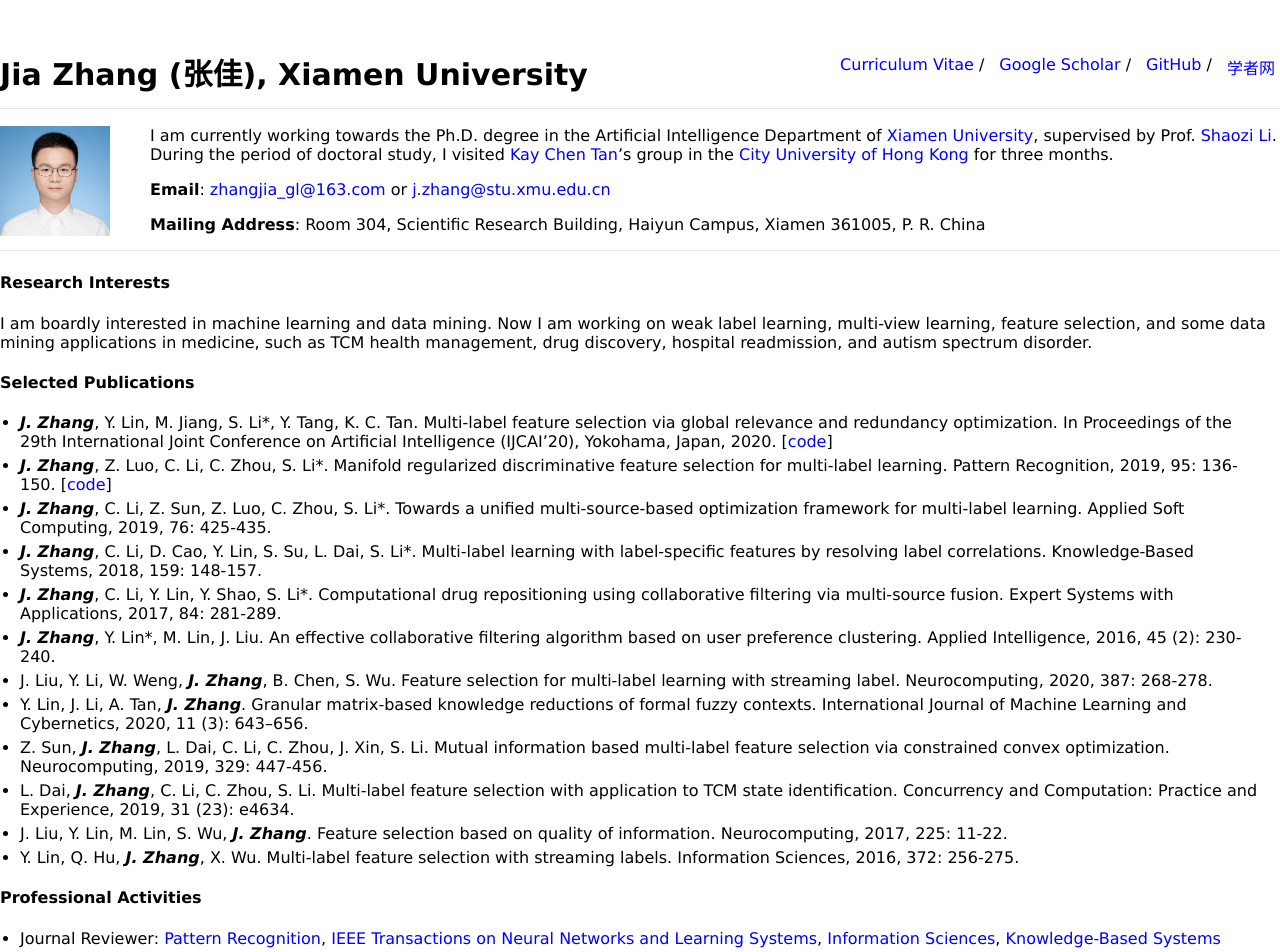
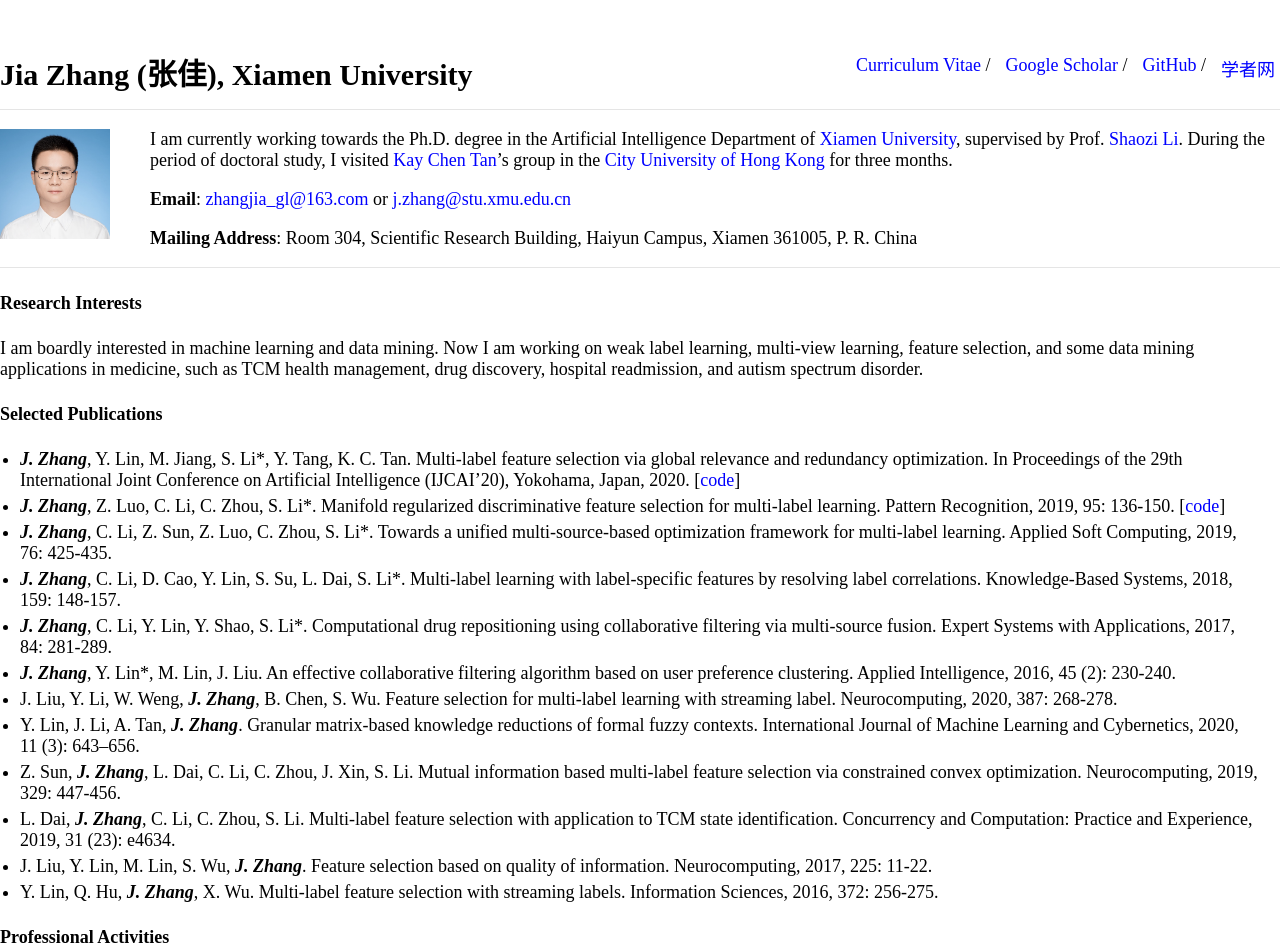
Before and after one commit to jiazhang-ml/jiazhang-ml.github.io, a Jekyll site: the page built from index.md, in a window 1280 px wide. Shown: the top 952 px of the page. Built offline with Jekyll 4.4.1, drawn with Linux system fonts in a browser that asks for light colours.

Commit message:
Update _style.scss

```diff
--- a/_sass/_style.scss
+++ b/_sass/_style.scss
@@ -11,8 +11,8 @@ html {
 }
 body {
     margin: 0;
-    font-family: "Century Gothic", "Lucida Grande", arial, sans-serif;
-    font-size: 16px;
+    font-family: times new roman;
+    font-size: 18px;
     height: 100%;
 }
 a {
@@ -34,7 +34,7 @@ hr {
  */
 
 #author-name {
-    font-family: "Century Gothic", "Lucida Grande", arial, sans-serif;
+    font-family: times new roman;
     font-weight:bold;
     font-size: 30px;
     color: #000000;
```
